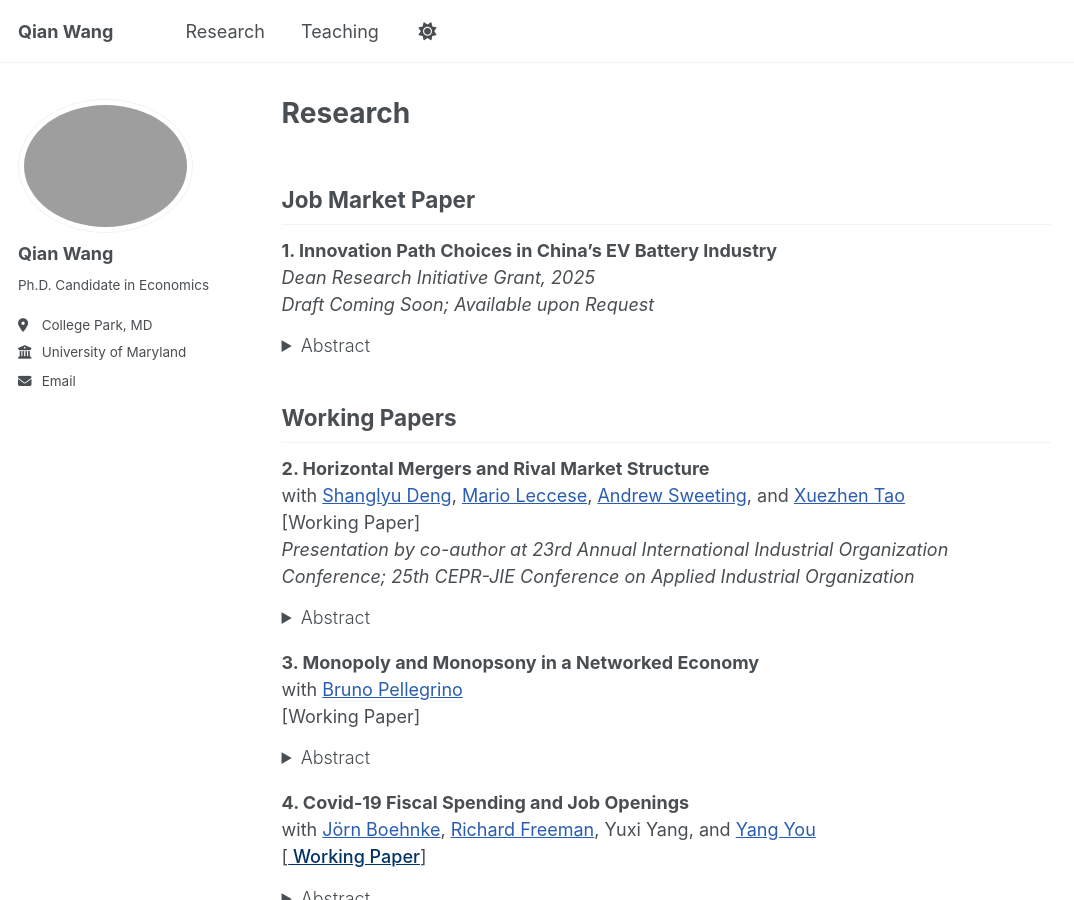
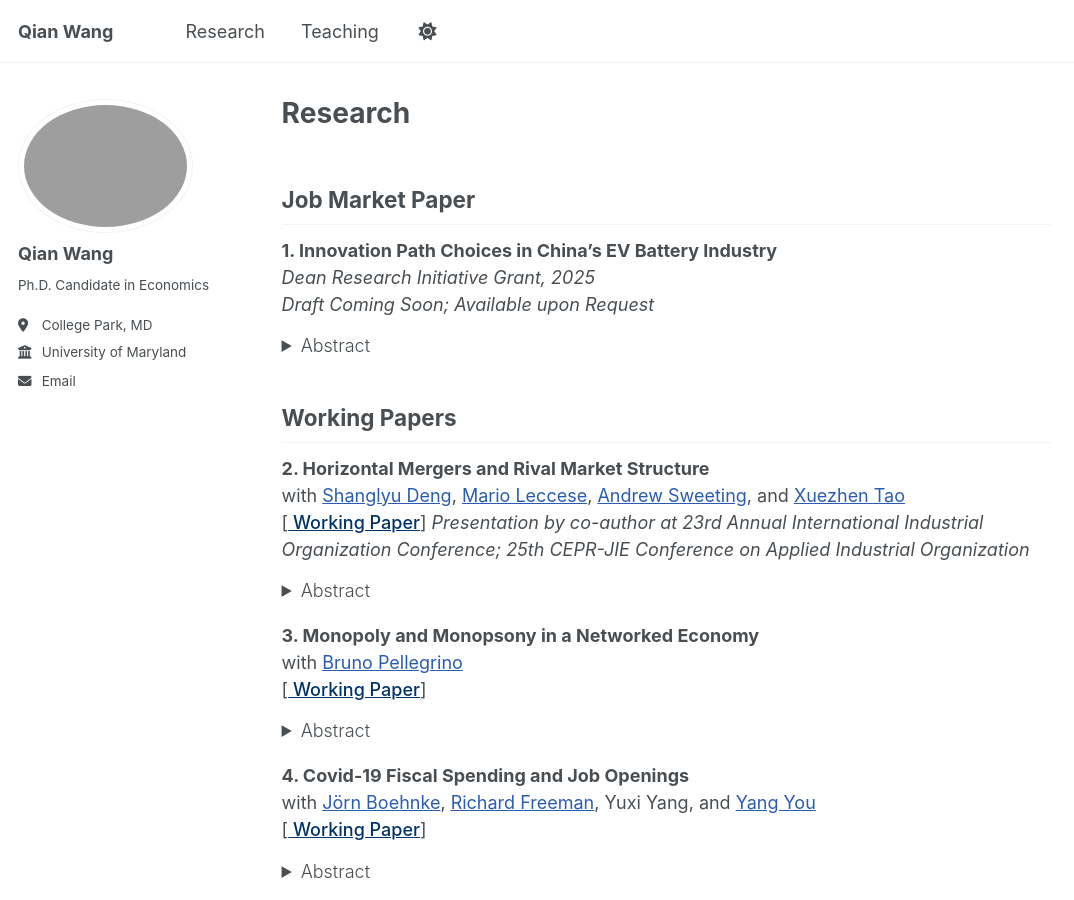
Before and after one commit to qwang819/qwang819.github.io, a Jekyll site: the page built from _pages/research.md, in a window 1280 px wide and 900 px high. Shown: the whole window, without its empty margins (0-1074 px from the left). Built offline with Jekyll 4.4.1, drawn with Linux system fonts in a browser that asks for light colours; a script that is not in the unit is left out.

Commit message:
Update research.md

```diff
--- a/_pages/research.md
+++ b/_pages/research.md
@@ -21,8 +21,9 @@ layout: single
 ## Working Papers
 
 **2. Horizontal Mergers and Rival Market Structure**
-with <a href="https://www.shanglyudeng.com/" style="color: #2A5DB0;">Shanglyu Deng</a>, <a href="https://www.marioleccese.com/" style="color: #2A5DB0;">Mario Leccese</a>, <a href="http://www.asweeting.com/" style="color: #2A5DB0;">Andrew Sweeting</a>, and <a href="https://www.xuezhentao.site" style="color: #2A5DB0;">Xuezhen Tao</a>
-[Working Paper]
+with <a href="https://www.shanglyudeng.com/" style="color: #2A5DB0;">Shanglyu Deng</a>, <a href="https://www.marioleccese.com/" style="color: #2A5DB0;">Mario Leccese</a>, <a href="http://www.asweeting.com/" style="color: #2A5DB0;">Andrew Sweeting</a>, and <a href="https://www.xuezhentao.site:8000/" style="color: #2A5DB0;">Xuezhen Tao</a>
+[<a href="https://www.dropbox.com/scl/fi/ekwd7xr9gylqls89li4d3/Horizontal-Mergers-and-Rival-Market-Structure.pdf?rlkey=kqyd9vxr4s9brteqlido5u1gk&st=78phgsl4&dl=0" style="color:#003366; font-weight:550">
+Working Paper</a>]
 *Presentation by co-author at 23rd Annual International Industrial Organization Conference; 25th CEPR-JIE Conference on Applied Industrial Organization*
 <details style="margin-top: -0.5rem; margin-bottom: 1rem;">
   <summary><span style="font-weight:300;">Abstract</span></summary>
@@ -33,7 +34,8 @@ with <a href="https://www.shanglyudeng.com/" style="color: #2A5DB0;">Shanglyu De
 
 **3. Monopoly and Monopsony in a Networked Economy**
 with <a href="https://www.brunopellegrino.com/" style="color: #2A5DB0;">Bruno Pellegrino</a>
-[Working Paper]
+[<a href="https://www.dropbox.com/scl/fi/p66b8dxl4a84ygqxhwjkc/monopoly_monopsony_network.pdf?rlkey=zxs17tirj24mom5yyjrbukje9&st=hig4q0fd&dl=0" style="color:#003366; font-weight:550">
+Working Paper</a>]
 <details style="margin-top: -0.5rem; margin-bottom: 1rem;">
    <summary><span style="font-weight:300;">Abstract</span></summary>
    <p style="text-align: justify;">
```
